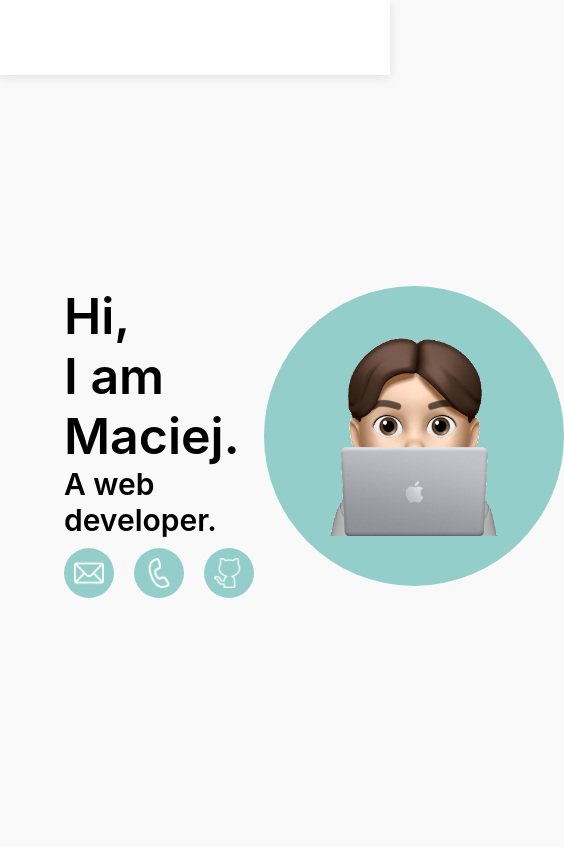
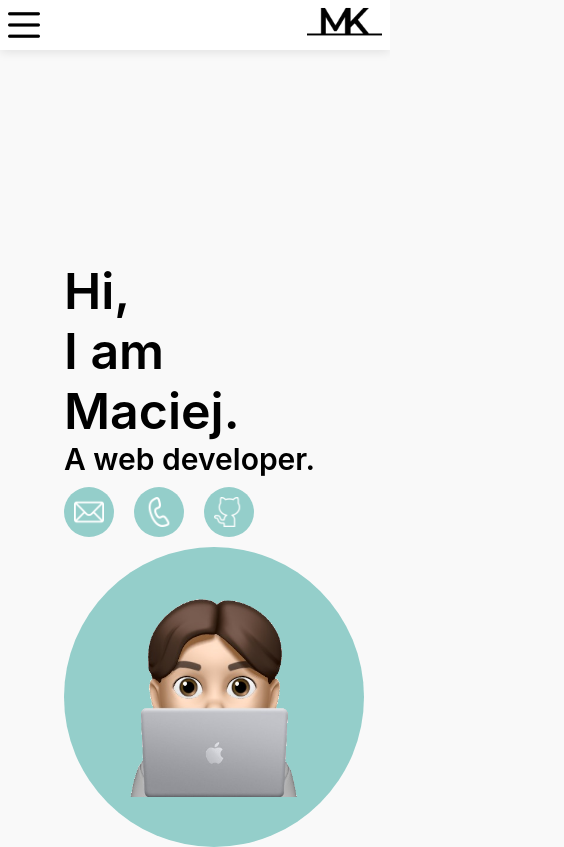
Before and after one commit to matthias2003/portfolio, a React (Create React App) app: page / in a window 390 px wide. Shown: the whole page, 564 px wide, since content can reach past the window. Built offline with nearby package versions, Linux system fonts and the light colour scheme.

Commit message:
Changed height of nav, added hamburger icon on mobile nav

```diff
--- a/src/Components/ComputerNav/ComputerNav.css
+++ b/src/Components/ComputerNav/ComputerNav.css
@@ -1,10 +1,3 @@
-.nav .container {
-    height: 100%;
-    display: flex;
-    align-items: center;
-    justify-content: space-between;
-}
-
 .nav__links {
     display: flex;
     align-items: center;
--- a/src/Components/HomePage/HomePage.css
+++ b/src/Components/HomePage/HomePage.css
@@ -1,5 +1,6 @@
 .home__wrap {
   display: flex;
+  flex-wrap: wrap;
   margin-top: 25vh;
   margin-right: 15%;
   margin-left: 15%;
--- a/src/Components/MobileNav/MobileNav.css
+++ b/src/Components/MobileNav/MobileNav.css
@@ -0,0 +1,7 @@
+.container .nav__mobile__hamburger {
+    width: 32px;
+}
+
+.container .nav__mobile__logo {
+    width:75px;
+}
--- a/src/Components/MobileNav/MobileNav.js
+++ b/src/Components/MobileNav/MobileNav.js
@@ -1,9 +1,15 @@
-import 'MobileNav.css';
-
+import './MobileNav.css';
+import { Link } from 'react-router-dom';
+import hamburger from '../../Assets/hamburger.png';
+import logo from '../../Assets/logo.png';
 
 function MobileNav() {
-
-
+    return(
+        <div className='container'>
+            <img className='nav__mobile__hamburger' src={hamburger} />
+            <Link to='/'><img className='nav__mobile__logo' src={logo} alt='Logo'/></Link>
+        </div>
+    )
 }
 
 export default MobileNav;
--- a/src/Components/Nav/Nav.css
+++ b/src/Components/Nav/Nav.css
@@ -1,7 +1,14 @@
 .nav {
-    height: 75px;
+    height: 50px;
     box-shadow: 0px 2px 10px 0px rgba(0, 0, 0, 0.1);
     font-family: 'Montserrat', sans-serif;
     font-weight: 600;
     background-color: #fff;
 }
+
+.nav .container {
+    height: 100%;
+    display: flex;
+    align-items: center;
+    justify-content: space-between;
+}
```
Also changed, not shown: src/Assets/hamburger.png (added).
